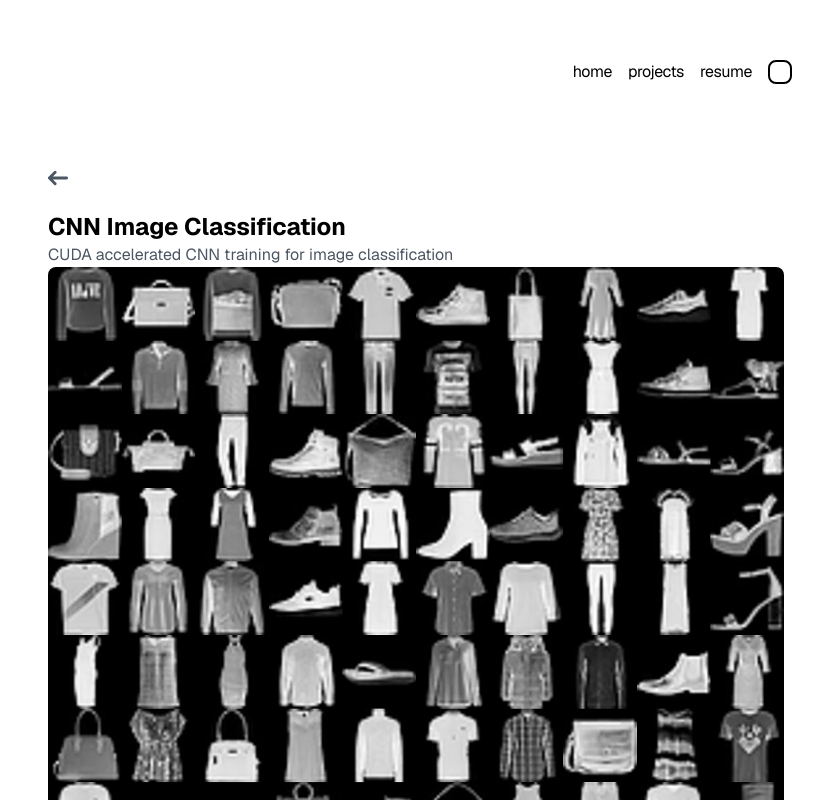
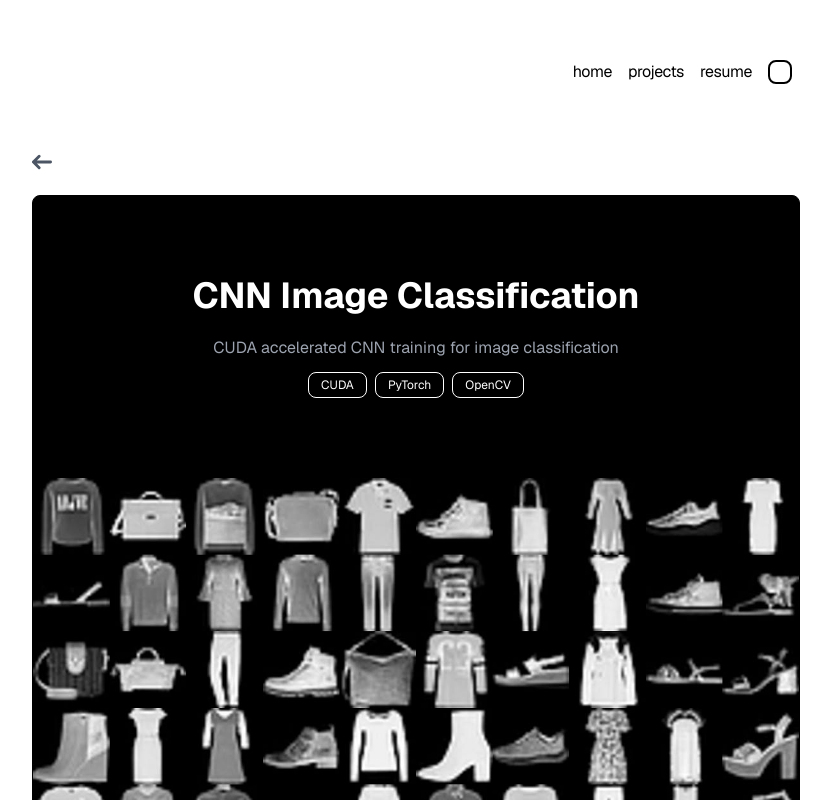
Before and after one commit to ayaanmayooq/portfolio, a Next.js app: page /projects/cnn in a window 1280 px wide. Shown: the top 800 px of the page, without its empty margins (224-1055 px from the left). Built offline with nearby package versions, Linux system fonts and the light colour scheme.

Commit message:
project slug page

```diff
--- a/app/components/nav.tsx
+++ b/app/components/nav.tsx
@@ -31,8 +31,8 @@ export function Navbar() {
                             return (
                                 <span
                                     key={path}
-                                    className={`transition-all hover:text-neutral-800 dark:hover:text-neutral-200 flex align-middle relative
-                                    py-1 px-2 ${pathname === path ? 'font-bold' : ''}`}
+                                    className={`transition-all text-black dark:text-white hover:text-neutral-800 dark:hover:text-neutral-200 flex align-middle relative
+                                    py-1 px-2 duration-500 ${pathname === path ? 'font-bold' : ''}`}
                                 >
                                     {name == 'resume' ? (
                                         <a href={path} target="_blank" rel="noopener noreferrer">
--- a/app/layout.tsx
+++ b/app/layout.tsx
@@ -23,7 +23,7 @@ export default function RootLayout({
                 <link rel="shortcut icon" href="./favicon.ico" />
             </Head>*/}
 
-            <body className={`${GeistSans.className} bg-white dark:bg-[#141414]  dark:text-white antialiased max-w-3xl h-screen flex flex-col md:flex-row mx-4 mt-8 lg:mx-auto transition-colors duration-500`}>
+            <body className={`${GeistSans.className} bg-white dark:bg-[#141414] dark:text-white antialiased max-w-3xl h-screen flex flex-col md:flex-row mx-4 mt-8 lg:mx-auto transition-all duration-500`}>
                 <main className="flex-auto min-w-0 mt-6 h-full flex flex-col px-2 md:px-0">
                     {/* Navbar */}
                     <Navbar />
--- a/app/projects/[slug]/page.tsx
+++ b/app/projects/[slug]/page.tsx
@@ -2,6 +2,7 @@
 import projects from '@/public/projects.json'
 import path from 'path';
 import { notFound } from "next/navigation";
+import Link from 'next/link';
 
 interface ProjectData {
     imageUrl: string;
@@ -35,7 +36,7 @@ export default function Page({
     }
 
     return (
-        <div className="relative top-0 left-0 p-4 animate-move-up-fade-in">
+        <div className="relative top-0 left-0 animate-move-up-fade-in">
             <button onClick={handleGoBack} type="button" className="text-gray-600 duration-500 hover:text-black font-large rounded-full text-sm text-center inline-flex items-center ">
                 <svg className="w-5 h-5" aria-hidden="true" xmlns="http://www.w3.org/2000/svg" fill="none" viewBox="0 0 14 10">
                     <path stroke="currentColor" stroke-linecap="round" stroke-linejoin="round" stroke-width="2" d="M13 5H1M5 9l-4-4 4-4" />
@@ -43,17 +44,38 @@ export default function Page({
                 <span className="sr-only">left arrow</span>
             </button>
 
-            <div className="mt-4">
-                <h2 className="text-2xl font-bold">{project?.title}</h2>
-                <p className="text-gray-600">{project?.description}</p>
+            <div className="mt-4 border bg-black border-black dark:border-white rounded-lg">
+                <div className='text-center  text-white py-20 px-8'>
+                    <h2 className="text-4xl font-bold">{project?.title}</h2>
+                    <p className="mt-5 px-16 text-gray-400">{project?.description}</p>
+
+                    {}
+                    <div className='mt-2 flex flex-wrap justify-center space-y-1'>
+                        {project.technologies.map((tech: String, index: number) => (
+                            <p key={index} className="mt-1 items-center mx-1 px-3 py-1 text-xs text-center border border-white rounded-lg">
+                                {tech}
+                            </p>
+                        ))}
+                    </div>
+                    {project?.githubLink && (
+                    <div className='mt-10'>
+                        <Link href={'https://github.com/ayaanmayooq/eduhack'} className="duration-500 hover:font-bold" target='_blank'>
+                            GitHub -{'>'}
+                        </Link>
+                    </div>
+                    )}
+                </div>
+                {/* Could add a featured image gallery layout later on. */}
                 <img
                     src={project.imageUrl}
-                    className="rounded-t-lg object-cover w-full h-3/4"
+                    className="object-cover w-full h-3/4"
                     alt={`Image ${project.title}`}
                     width='200px'
                     height='auto'
                 />
-                {project.imageUrl}
+                <div>
+                <p className="py-16 px-16 text-gray-400 whitespace-pre-line">{project.content}</p>
+                </div>
             </div>
 
         </div>
--- a/public/projects.json
+++ b/public/projects.json
@@ -4,69 +4,89 @@
     "title": "exAImination",
     "slug": "exaimination",
     "description": "Elevate Your Learning: AI-Powered Test Generator for Text",
-    "technologies": [ "Tech 1", "Tech 2", "Tech 3" ]
+    "technologies": [ "Next.js", "Node", "Tailwind CSS", "OpenAI", "Git" ],
+    "githubLink": "https://github.com/ayaanmayooq/eduhack",
+    "content": ""
   },
   {
     "imageUrl": "/chrome-dino.png",
     "title": "DinoAI",
     "slug": "dinoai",
     "description": "Reinforcement learning agent for the chrome dino game",
-    "technologies": [ "Tech A", "Tech B", "Tech C" ]
+    "technologies": [ "Reinforcement Learning", "OpenAI Gym", "PyTorch" ],
+    "githubLink": "https://github.com/ayaanmayooq/RLTut",
+    "content": "Lorem ipsum dolor sit amet, consectetur adipiscing elit. Sed dictum, elit vitae ultrices vulputate, ipsum libero lacinia nulla, vel imperdiet nisl tellus non mauris. Vivamus facilisis, massa eu vulputate feugiat, quam dolor convallis purus, sit amet malesuada nisl libero vitae sapien.\n\nDuis auctor metus nec dui ullamcorper, et hendrerit odio cursus. Nullam eu ex vel leo vulputate auctor nec id metus. Nulla facilisi. Vestibulum bibendum dui in nulla vestibulum fringilla. Nam auctor sapien sit amet tortor venenatis volutpat. \n\nSuspendisse nec odio luctus, posuere dui id, ullamcorper ipsum. Curabitur at mauris at sem dapibus iaculis. Nulla ut aliquet neque. Fusce vitae efficitur risus. Pellentesque tristique, justo nec congue vestibulum, urna turpis venenatis quam, eu scelerisque lacus dui sit amet turpis.\n\nCras sit amet nisi nec leo dictum pharetra a vel nisi. Sed a dolor vitae odio pellentesque aliquam. In hac habitasse platea dictumst. Maecenas cursus, nunc in egestas vulputate, elit tortor tristique urna, vel vulputate turpis elit id lectus."
   },
   {
     "imageUrl": "/robinhood.jpeg",
     "title": "Robinhood Trading Bot",
     "slug": "dinoai",
     "description": "Automated real-time stock trading on robinhood",
-    "technologies": [ "Tech A", "Tech B", "Tech C" ]
+    "technologies": [ "Python", "Robinhood API", "Automation" ],
+    "githubLink": "https://github.com/ayaanmayooq/autostocks",
+    "content": ""
   },
   {
     "imageUrl": "/flexvr.png",
     "title": "Flexible VR Training",
     "slug": "flexvrtraining",
     "description": "VR application that provided a safe and innovative virtual training space, revolutionizing AI-enhanced training",
-    "technologies": [ "Tech A", "Tech B", "Tech C" ]
+    "technologies": [ "Unity", "Angular", "Node.js", "Azure", "WebGL", "Meta Quest", "OpenAI" ],
+    "githubLink": "",
+    "content": ""
   },
   {
     "imageUrl": "/img-class.png",
     "title": "CNN Image Classification",
     "slug": "cnn",
     "description": "CUDA accelerated CNN training for image classification",
-    "technologies": [ "Tech X", "Tech Y", "Tech Z" ]
+    "technologies": [ "CUDA", "PyTorch", "OpenCV" ],
+    "githubLink": "",
+    "content": ""
   },
   {
     "imageUrl": "/customnn.png",
     "title": "Neural Network from Scratch",
     "slug": "customnn",
     "description": "Custom neural network featuring custom-made ReLU, softmax classification, linear, and L2 loss layers for CIFAR-10 image classification",
-    "technologies": [ "Tech Alpha", "Tech Beta", "Tech Gamma" ]
+    "technologies": [ ],
+    "githubLink": "",
+    "content": ""
   },
   {
     "imageUrl": "/stitching.png",
     "title": "Panorama Stitching",
     "slug": "panorama",
     "description": "Custom Python library to perform convolution, edge detection, corner and blob detection, and feature matching",
-    "technologies": [ "Tech Delta", "Tech Epsilon", "Tech Zeta" ]
+    "technologies": [  ],
+    "githubLink": "",
+    "content": ""
   },
   {
     "imageUrl": "/fakenews.jpg",
     "title": "Fake News Detection",
     "slug": "fakenews",
     "description": "Using machine learning comcepts to devise the best binary classification model for the task",
-    "technologies": [ "Tech One", "Tech Two", "Tech Three" ]
+    "technologies": [  ],
+    "githubLink": "",
+    "content": ""
   },
   {
     "imageUrl": "/placeholder.jpg",
     "title": "Animation using OOP in C++",
     "slug": "cppanimation",
     "description": "Using machine learning comcepts to devise the best binary classification model for the task",
-    "technologies": [ "Tech One", "Tech Two", "Tech Three" ]
+    "technologies": [  ],
+    "githubLink": "",
+    "content": ""
   },
   {
     "imageUrl": "/placeholder.jpg",
     "title": "Spongebob Shooting Game",
     "slug": "spongebobshooting",
     "description": "Using machine learning comcepts to devise the best binary classification model for the task",
-    "technologies": [ "Tech One", "Tech Two", "Tech Three" ]
+    "technologies": [  ],
+    "githubLink": "",
+    "content": ""
   }
 ]
```
